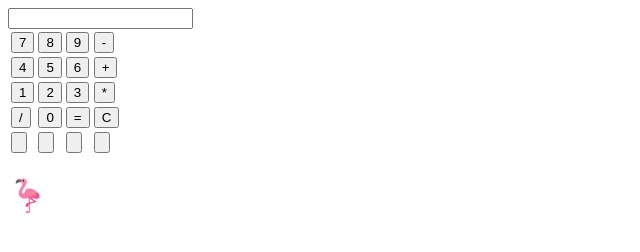
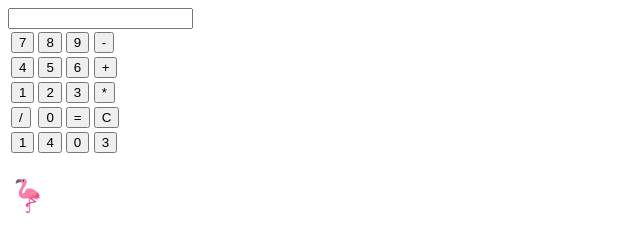
Before and after one commit to abdulrahman1108/abdulrahman1108.github.io, a plain HTML site: page index.html in a window 1280 px wide. Shown: the full height of the page, 0-640 px from the left. Drawn offline with Linux system fonts and the light colour scheme.

Commit message:
Update index.html

```diff
--- a/index.html
+++ b/index.html
@@ -82,10 +82,10 @@ if (oper.value == "=") {
             <td><input type="button" value="C" onclick="doCalc(this)"></td>
         </tr>
         <tr>
-            <td><input type="button" value=""></td>
-            <td><input type="button" value=""></td>
-            <td><input type="button" value=""></td>
-            <td><input type="button" value=""></td>
+            <td><input type="button" value="1"></td>
+            <td><input type="button" value="4"></td>
+            <td><input type="button" value="0"></td>
+            <td><input type="button" value="3"></td>
         </tr>
     </table>
 
```
